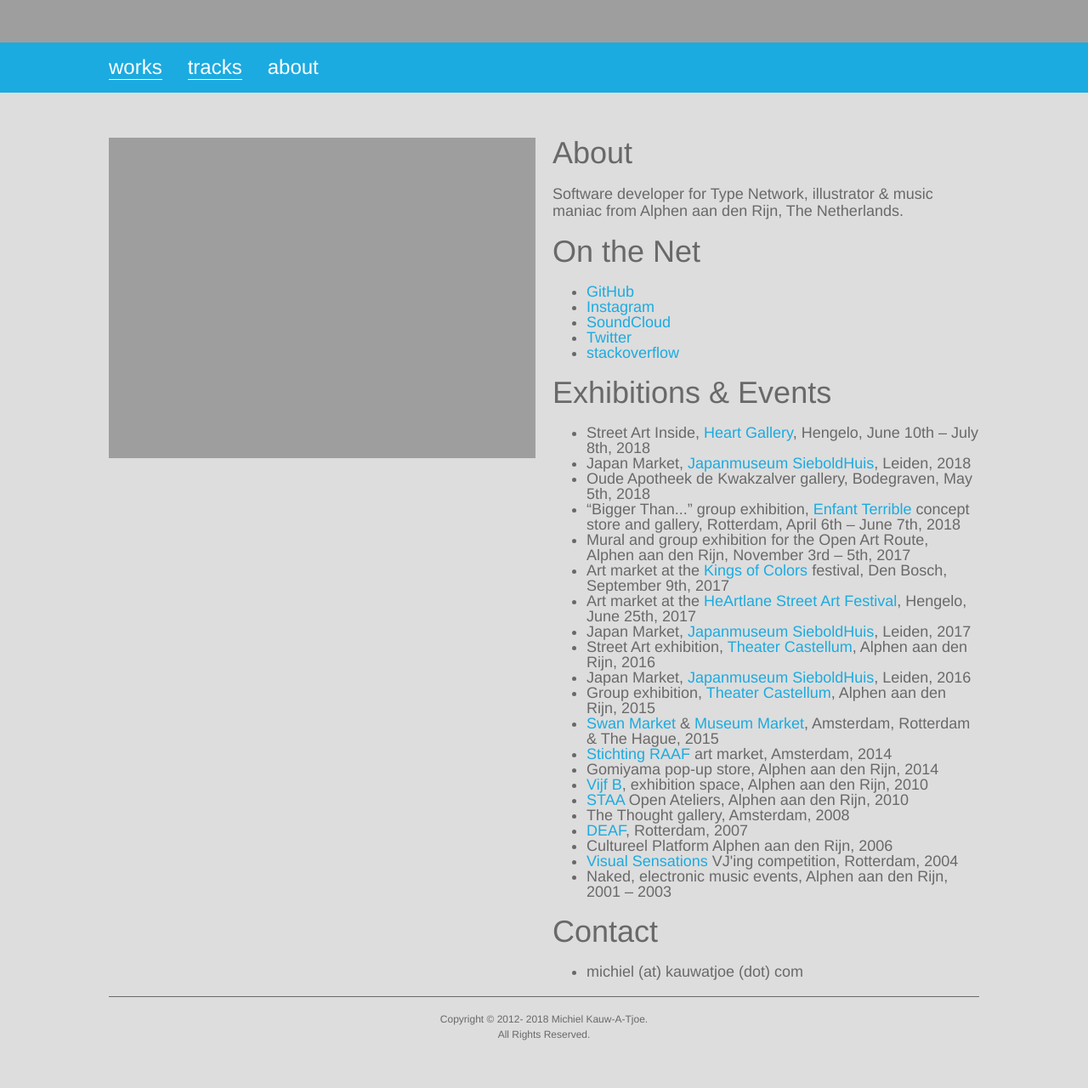
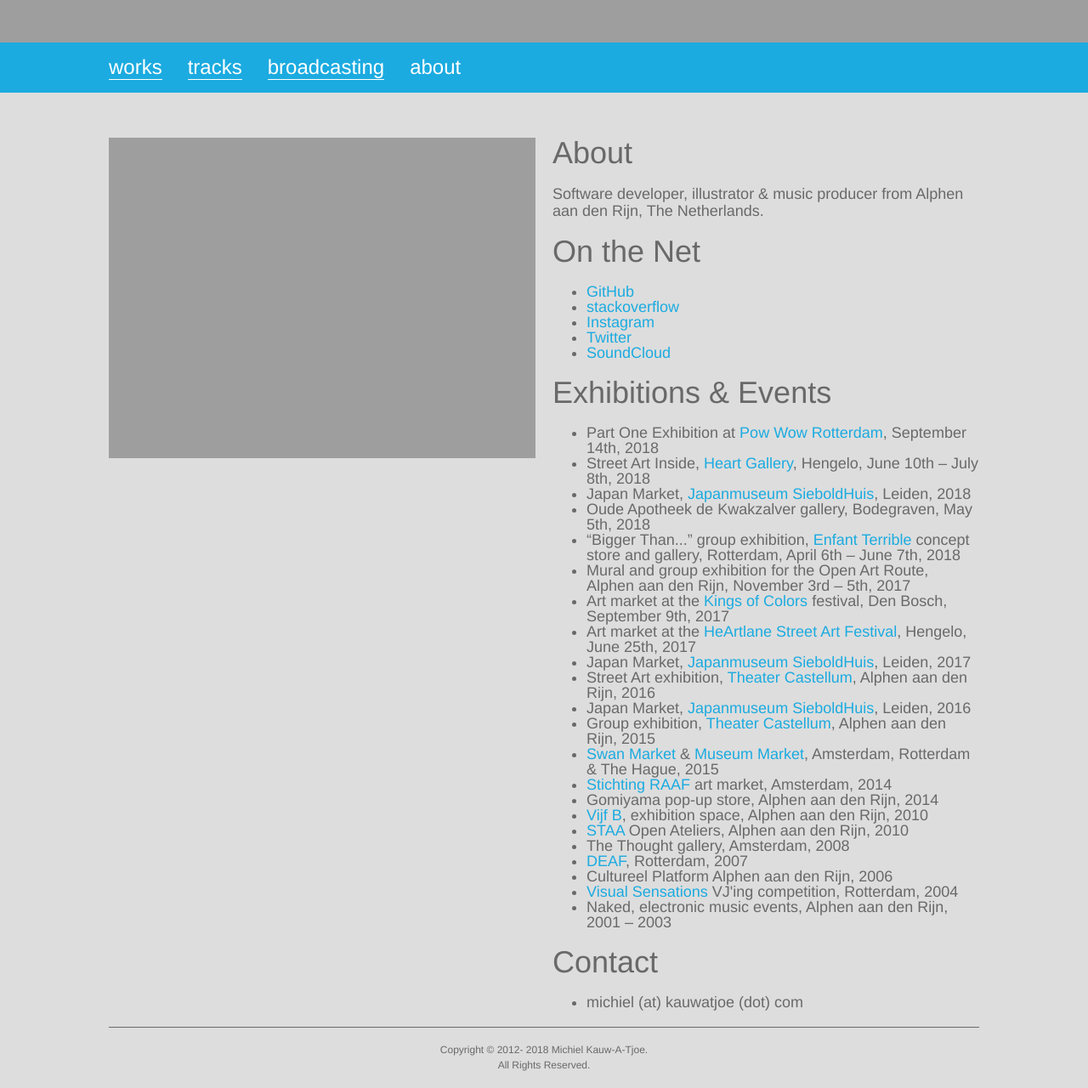
Before and after one commit to michielkauwatjoe/jekyll-portfolio, a Jekyll site: the page built from about/index.html, in a window 1280 px wide and 1280 px high. Shown: the whole window at 85% size. Built offline with Jekyll 4.4.1, drawn with Linux system fonts in a browser that asks for light colours; some web fonts are replaced.

Commit message:
Adding broadcasts.

```diff
--- a/_includes/menu.html
+++ b/_includes/menu.html
@@ -4,6 +4,7 @@
 		<div id="menucontent1">
 			<div class="menuitem"><a href="{{ site.baseurl }}/"><h2>works</h2></a></div>
 			<div class="menuitem"><a href="{{ site.baseurl }}/tracks.html"><h2>tracks</h2></a></div>
+			<div class="menuitem"><a href="{{ site.baseurl }}/broadcasting.html"><h2>broadcasting</h2></a></div>
 			<div class="menuitem"><a href="{{ site.baseurl }}/about/"><h3>about</h3></a></div>
 		</div>
 	</div>
--- a/about/index.html
+++ b/about/index.html
@@ -12,21 +12,22 @@ layout: general
         <div class="textright">
 	    <h1>About</h1>
 
-            <p>Software developer for Type Network, illustrator &amp; music maniac from Alphen aan den Rijn, The Netherlands.</p>
+            <p>Software developer, illustrator &amp; music producer from Alphen aan den Rijn, The Netherlands.</p>
 
             <h1>On the Net</h1>
 
             <p><ul type='disc'>
                 <li><a href="http://www.github.com/michielkauwatjoe">GitHub</a></li>
+                <li><a href="http://stackoverflow.com/users/1966868/michiel-kauw-a-tjoe">stack<b>overflow</b></a></li>
                 <li><a href="http://www.instagram.com/michielkauwatjoe">Instagram</a></li>
+                <li><a href="http://www.twitter.com/mwkauwatjoe">Twitter</a></li>
                 <li><a href="https://soundcloud.com/clearwaterbay-bcst-ltd">SoundCloud</a></li>
-                <li><a href="http://www.twitter.com/mwkauwatjoe">Twitter</a></li>
-                <li><a href="http://stackoverflow.com/users/1966868/michiel-kauw-a-tjoe">stack<b>overflow</b></a></li>
             </ul></p>
 
             <h1>Exhibitions & Events</h1>
 
             <p><ul type='disc'>
+		<li>Part One Exhibition at <a href="https://www.powwowrotterdam.nl/">Pow Wow Rotterdam</a>, September 14th, 2018</li>
 		<li>Street Art Inside, <a href="https://www.heartgallery.info/news/item/39/street-art-inside-10-juni-tm-8-juli">Heart Gallery</a>, Hengelo, June 10th – July 8th, 2018</li>
                 <li>Japan Market, <a href="http://www.sieboldhuis.org/activiteiten/japanmarkt-2018">Japanmuseum SieboldHuis</a>, Leiden, 2018</b></li>
                 <li>Oude Apotheek de Kwakzalver gallery, Bodegraven, May 5th, 2018</li>
--- a/tracks.html
+++ b/tracks.html
@@ -3,7 +3,7 @@ layout: general
 ---
 
 <section id="content">
-	<div class="contentcenter">
+<div class="contentcenter">
 
 <iframe width="905" height="300" scrolling="no" frameborder="no" allow="autoplay" src="https://w.soundcloud.com/player/?url=https%3A//api.soundcloud.com/tracks/389554275&amp;color=%230490a1&amp;auto_play=false&amp;hide_related=false&amp;show_comments=true&amp;show_user=true&amp;show_reposts=false&amp;show_teaser=true&amp;visual=true"></iframe>
 
@@ -19,6 +19,5 @@ layout: general
 
 <iframe width="450" height="450" scrolling="no" frameborder="no" src="https://w.soundcloud.com/player/?url=https%3A//api.soundcloud.com/tracks/49482435&amp;auto_play=false&amp;hide_related=false&amp;show_comments=true&amp;show_user=true&amp;show_reposts=false&amp;visual=true"></iframe>
 
-
-	</div>
+</div>
 </section>
```
Also changed, not shown: broadcasting.html (added, +25 -0 lines).
